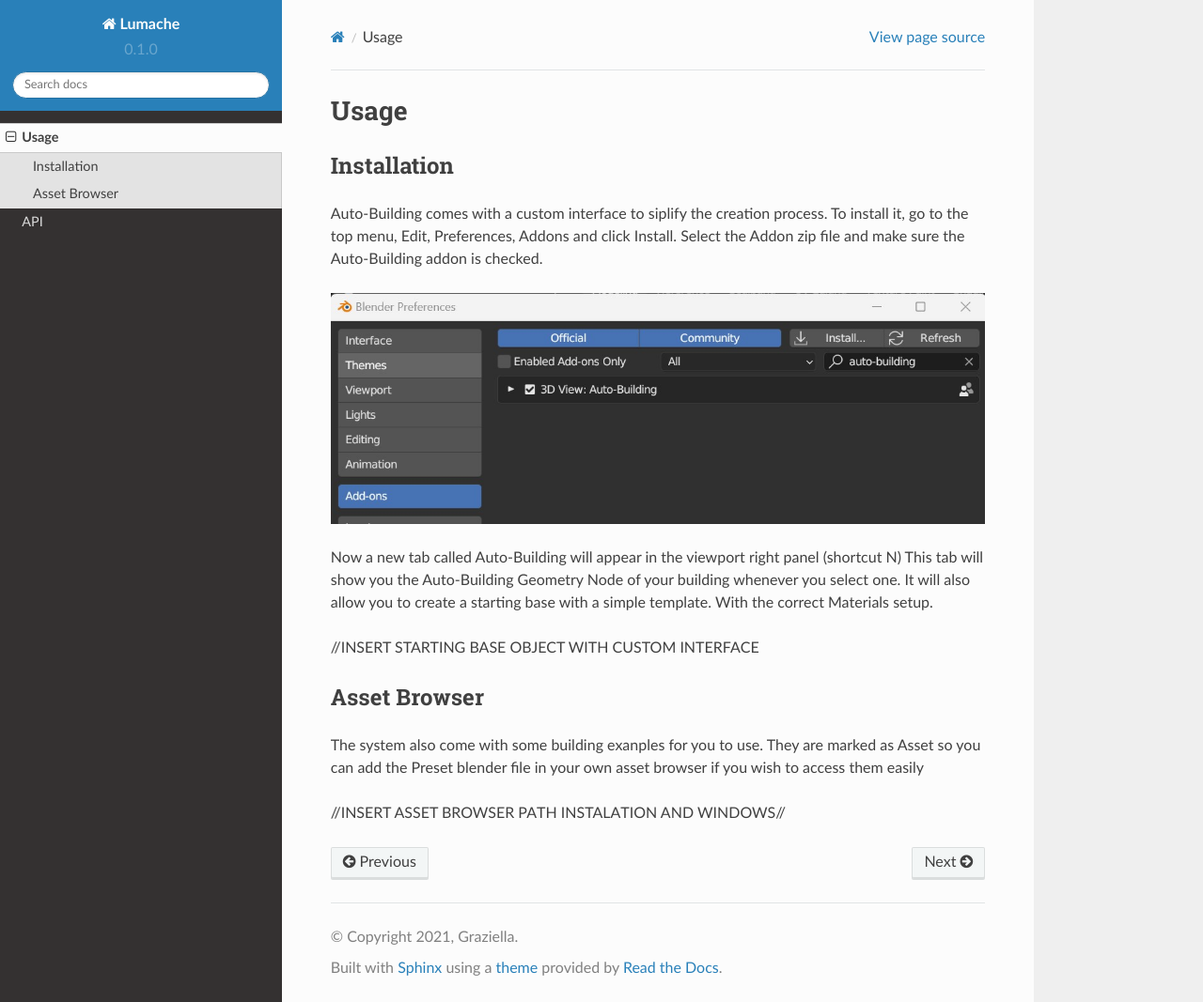
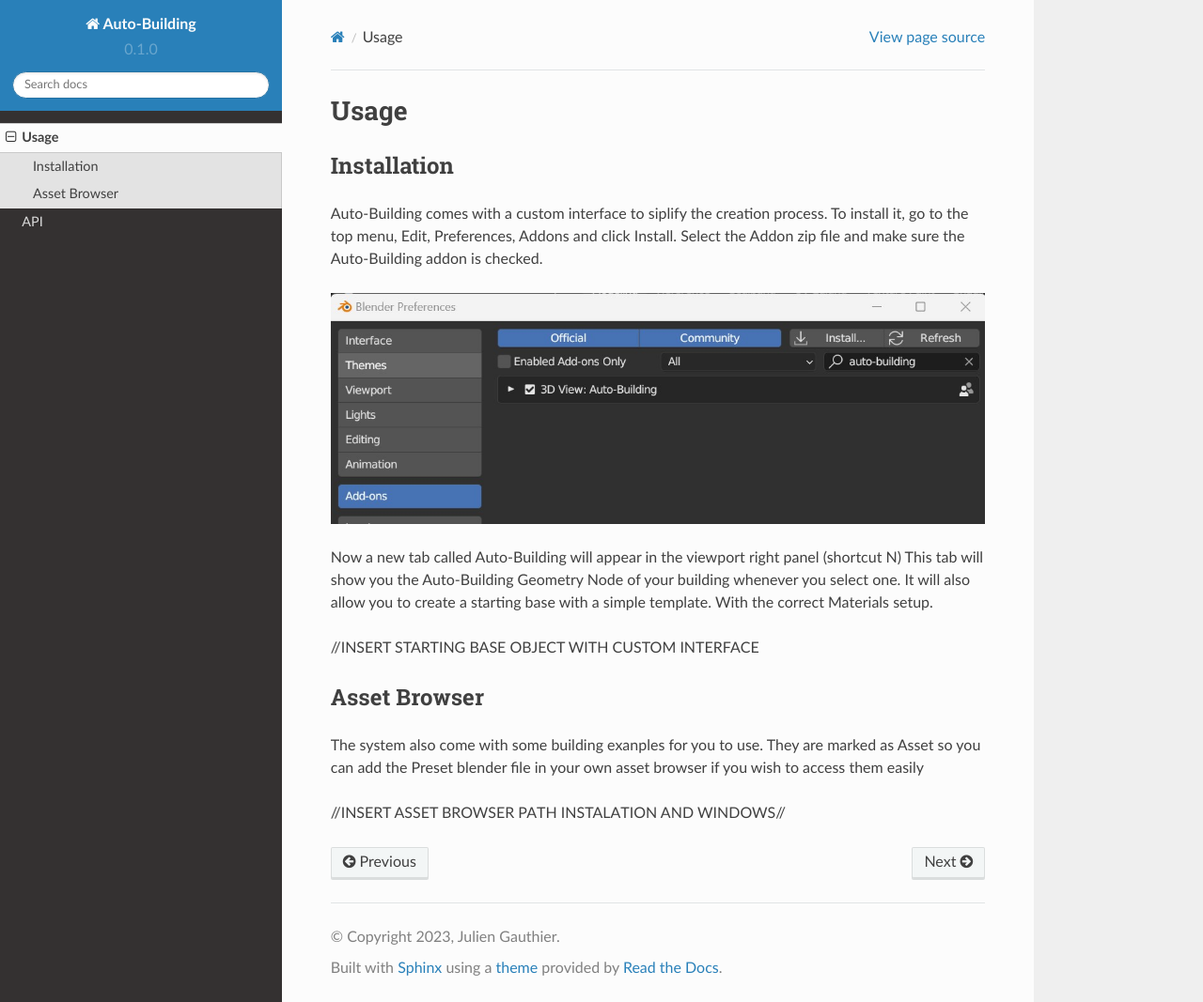
Before and after one commit to charlesque/Auto-Building, a Sphinx documentation site: the page built from docs/source/usage.rst, in a window 1280 px wide and 1067 px high. Shown: the whole window at 94% size. Built offline with Sphinx 7.4.7 and the Read the Docs theme 2.0.0, drawn with Linux system fonts in a browser that asks for light colours; pages that are not in the unit, such as notebooks, are missing from menus.

Commit message:
Update conf.py

```diff
--- a/docs/source/conf.py
+++ b/docs/source/conf.py
@@ -2,11 +2,11 @@
 
 # -- Project information
 
-project = 'Lumache'
-copyright = '2021, Graziella'
-author = 'Graziella'
+project = 'Auto-Building'
+copyright = '2023, Julien Gauthier'
+author = 'Julien Gauthier'
 
-release = '0.1'
+release = '1.0'
 version = '0.1.0'
 
 # -- General configuration
```
